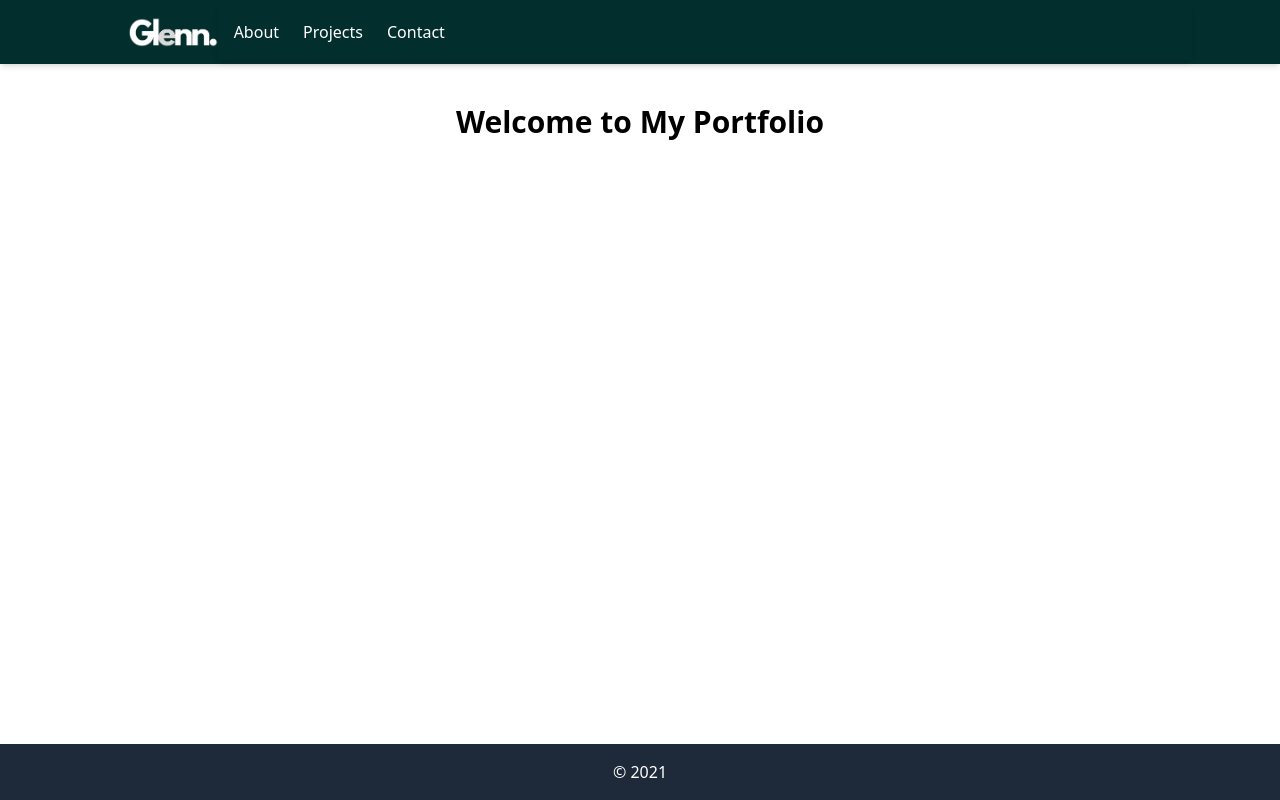
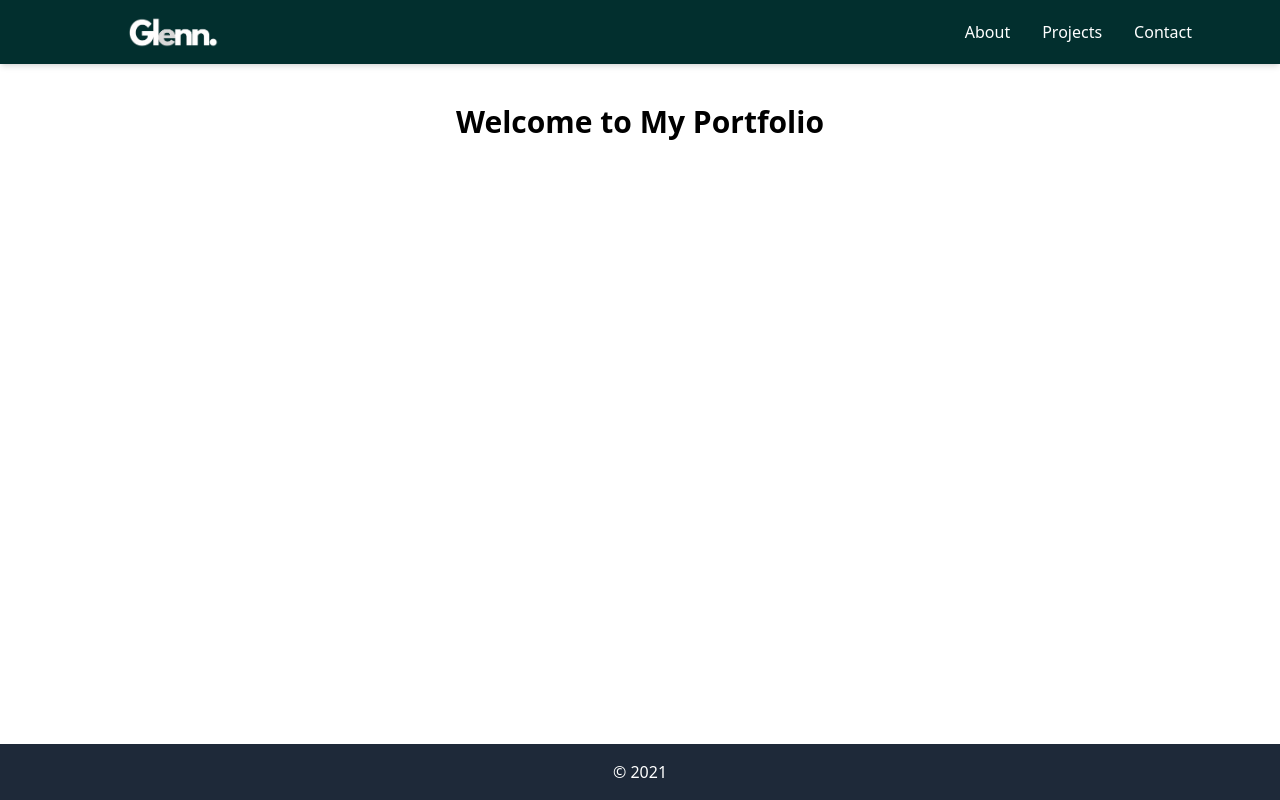
Before and after one commit to Glenn-2k/portfolio-2, a React (Vite) app: page / in a window 1280 px wide. Built offline with nearby package versions, Linux system fonts and the light colour scheme.

Commit message:
refactor Navbar component for improved structure and styling; enhance mobile menu functionality

```diff
--- a/src/components/Nav/index.jsx
+++ b/src/components/Nav/index.jsx
@@ -1,20 +1,19 @@
 import { useState } from "react";
 import { Link } from "react-scroll";
-import { FaBars, FaTimes } from "react-icons/fa"; // Icons for the menu
+import { FaBars, FaTimes } from "react-icons/fa";
 
 function Navbar() {
   const [isOpen, setIsOpen] = useState(false);
 
   return (
-    <div className=" top-0 left-0 w-full shadow-md p-4 z-50">
-      <div className="flex justify-between items-center max-w-6xl mx-auto">
-        {/* Desktop Nav */}
-        <nav className="hidden md:flex space-x-6">
+    <nav>
+      {/* Desktop Navigation */}
+      <div className="hidden md:flex gap-8">
         <Link
           to="about"
           smooth={true}
           duration={500}
-            className="cursor-pointer hover:text-blue-500"
+          className="cursor-pointer hover:text-blue-400"
         >
           About
         </Link>
@@ -22,7 +21,7 @@ function Navbar() {
           to="projects"
           smooth={true}
           duration={500}
-            className="cursor-pointer hover:text-blue-500"
+          className="cursor-pointer hover:text-blue-400"
         >
           Projects
         </Link>
@@ -30,24 +29,23 @@ function Navbar() {
           to="contact"
           smooth={true}
           duration={500}
-            className="cursor-pointer hover:text-blue-500"
+          className="cursor-pointer hover:text-blue-400"
         >
           Contact
         </Link>
-        </nav>
+      </div>
 
-        {/* Hamburger Menu Button (Visible on Mobile) */}
+      {/* Mobile Hamburger Menu */}
       <button
         onClick={() => setIsOpen(!isOpen)}
-          className="md:hidden text-2xl"
+        className="md:hidden text-2xl ml-4"
       >
         {isOpen ? <FaTimes /> : <FaBars />}
       </button>
-      </div>
 
       {/* Mobile Menu */}
       {isOpen && (
-        <nav className="md:hidden absolute top-16 left-0 w-full bg-white shadow-md flex flex-col items-center space-y-4 py-4">
+        <div className="absolute top-16 left-0 w-full bg-white shadow-md flex flex-col items-center space-y-4 py-6">
           <Link
             to="about"
             smooth={true}
@@ -75,9 +73,9 @@ function Navbar() {
           >
             Contact
           </Link>
+        </div>
+      )}
     </nav>
-      )}
-    </div>
   );
 }
 
```
Lines whose indentation alone changed are shown as unchanged.
